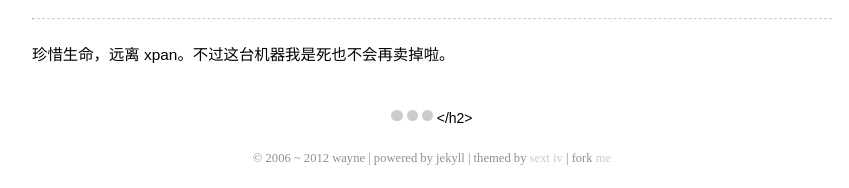
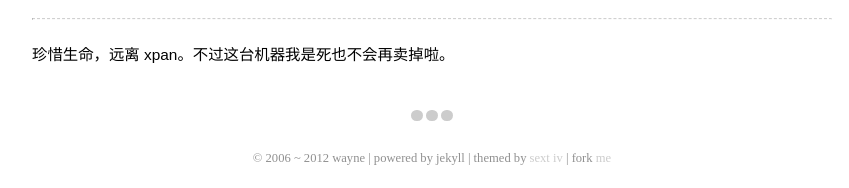
Before and after one commit to waynezhang/blog, a Jekyll site: the page built from index.markdown, in a window 1280 px wide and 900 px high, scrolled down 2324 px. Shown: the part 709-897 px from the top of the window, without its empty margins (208-1057 px from the left). Built offline with Jekyll 4.4.1, drawn with Linux system fonts in a browser that asks for light colours; some web fonts are replaced; Markdown is read by kramdown in place of the engine named in the settings.

Commit message:
fix for generate error

```diff
--- a/index.markdown
+++ b/index.markdown
@@ -32,6 +32,6 @@
   <div class="circle">&nbsp;</div>
   <div class="circle">&nbsp;</div>
   <div class="circle">&nbsp;</div>
-  </a></h2>
+  </a>
   </div>
 </div>
```
